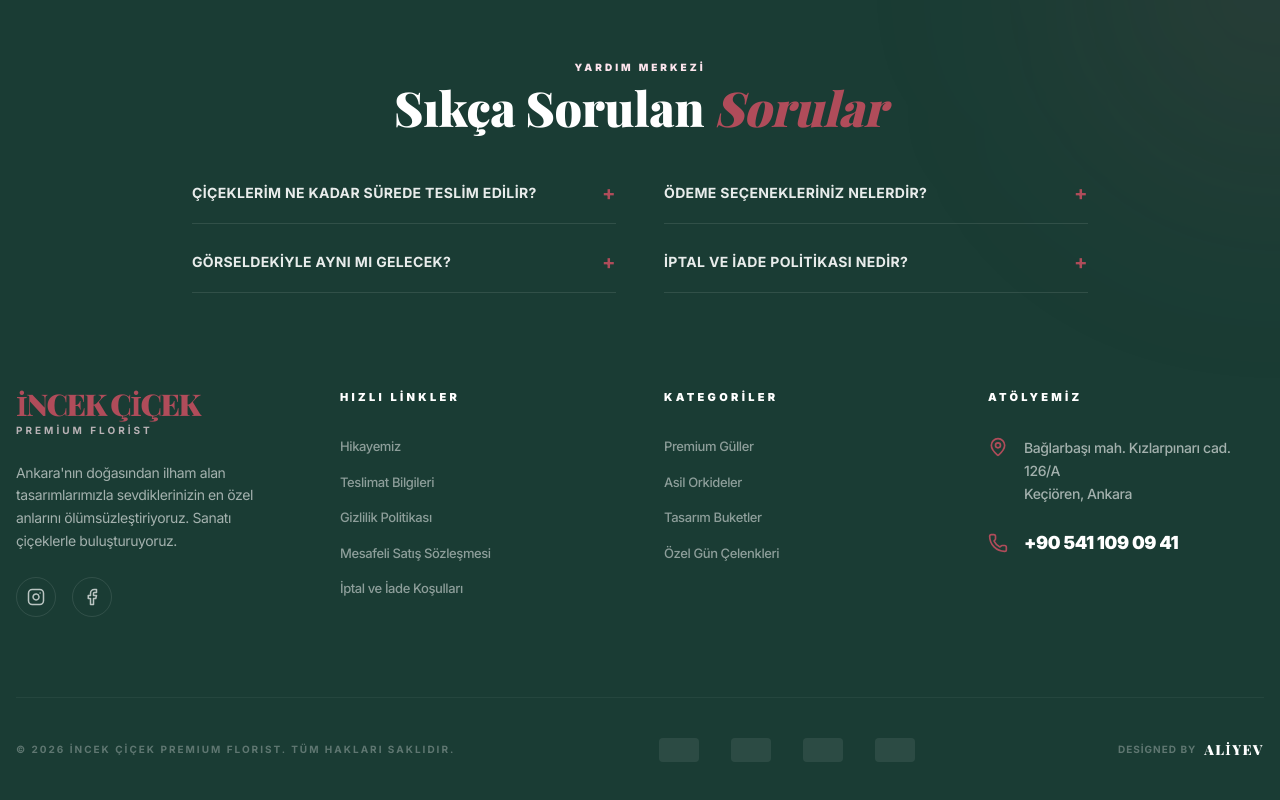
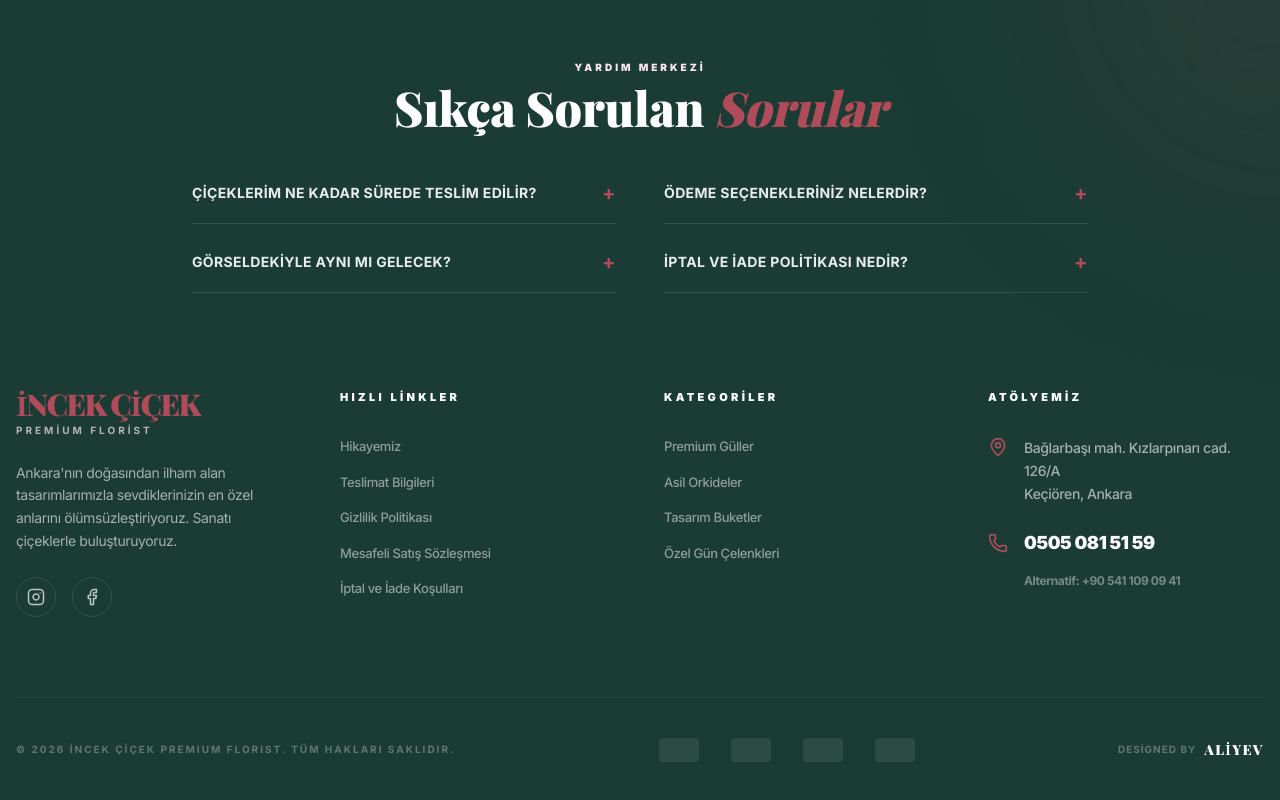
Before and after one commit to aliyev76/Incek-Cicek, a Next.js app: page / in a window 1280 px wide. Shown: the part 5412-6212 px from the top of the page. Built offline with nearby package versions, Linux system fonts and the light colour scheme; no server answers; the database is empty; a web font is replaced by a local one.

Commit message:
fix(contact): update primary phone number and add alternative

```diff
--- a/src/components/layout/Footer.tsx
+++ b/src/components/layout/Footer.tsx
@@ -89,9 +89,14 @@ const Footer = () => {
                 <MapPin size={20} className="text-primary shrink-0" />
                 <span className="leading-relaxed">Bağlarbaşı mah. Kızlarpınarı cad. 126/A<br />Keçiören, Ankara</span>
               </li>
-              <li className="flex items-center gap-4 font-black text-white text-lg">
-                <Phone size={20} className="text-primary shrink-0" />
-                <span>+90 541 109 09 41</span>
+              <li className="flex flex-col gap-4">
+                <div className="flex items-center gap-4 font-black text-white text-lg">
+                  <Phone size={20} className="text-primary shrink-0" />
+                  <span>0505 081 51 59</span>
+                </div>
+                <div className="flex items-center gap-4 text-xs text-white/40 font-bold ml-9">
+                  <span>Alternatif: +90 541 109 09 41</span>
+                </div>
               </li>
             </ul>
           </div>
--- a/src/lib/i18n/translations.ts
+++ b/src/lib/i18n/translations.ts
@@ -61,7 +61,8 @@ export const translations = {
       accountHolder: "Muhammed Raşit Enes Akbulut",
       iban: "TR68 0006 2000 7100 0006 8219 34",
       bankName: "Kuveyt Türk",
-      supportPhone: "905411090941",
+      supportPhone: "905050815159",
+      supportPhone2: "+90 541 109 09 41",
       confirmWhatsApp: "Ödemeyi Yaptım, Onayla",
       waMessage: "Merhaba, siparişim için ödemeyi yaptım. Dekontu ekte bulabilirsiniz. Ad Soyad: ",
     }
```
